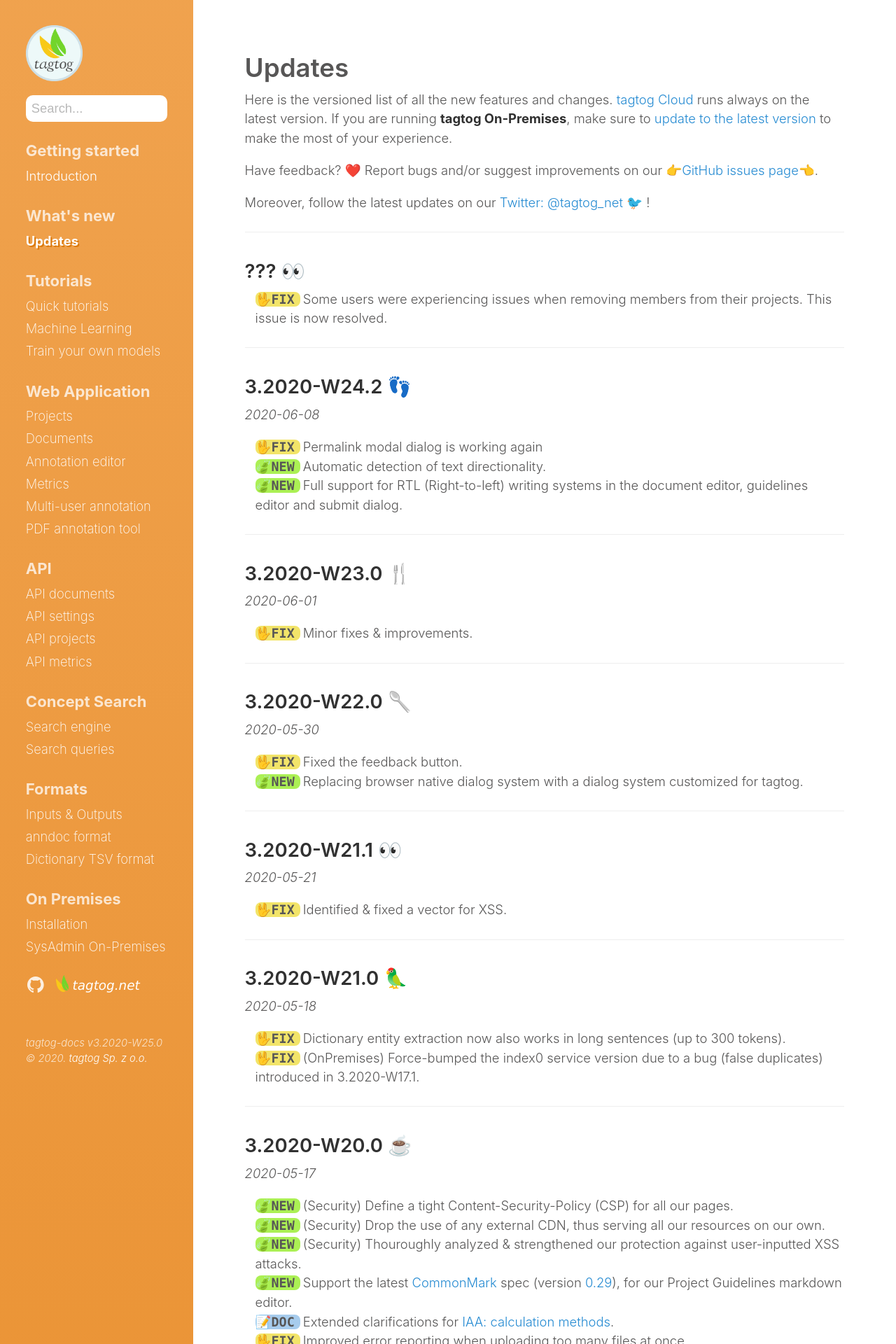
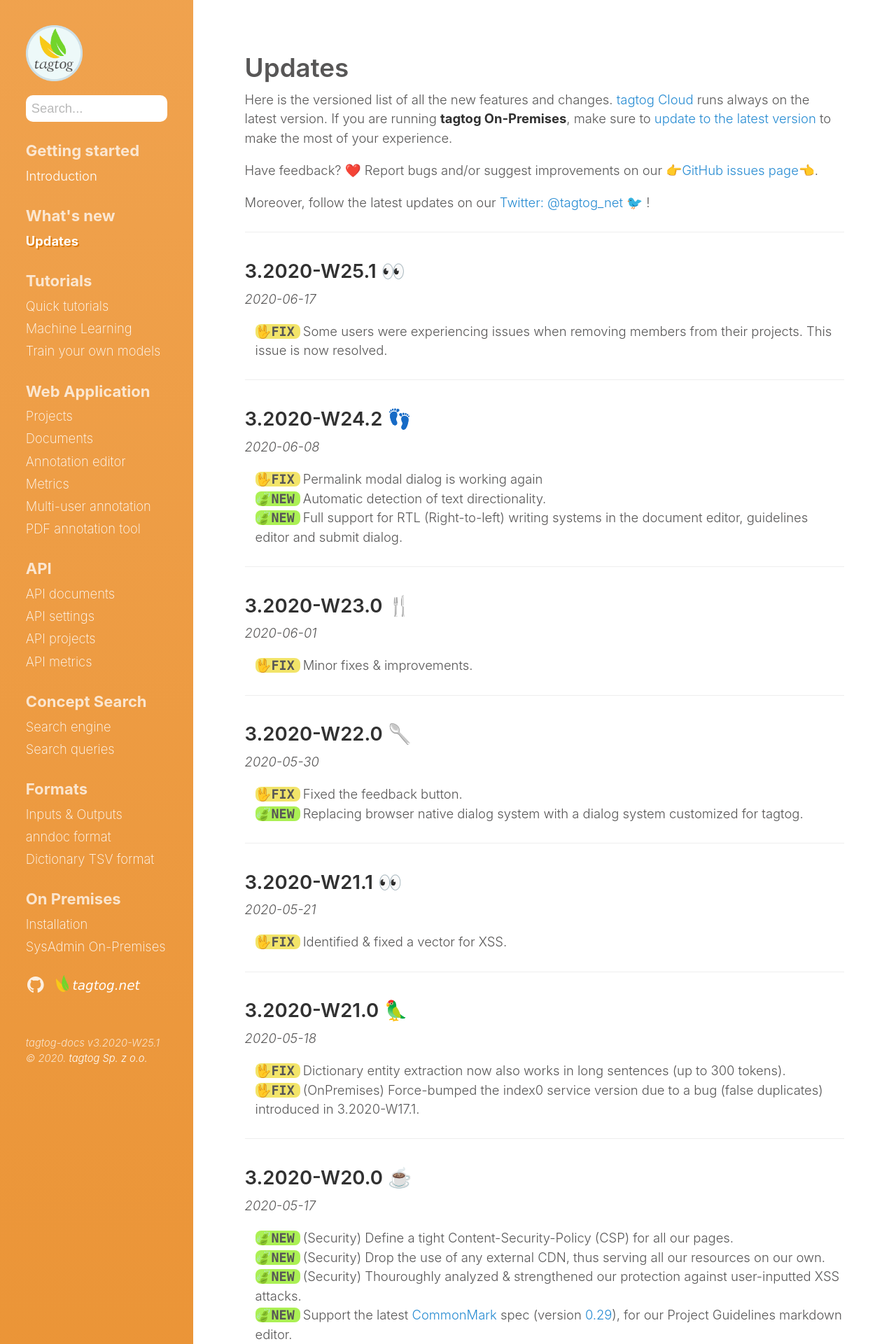
Before and after one commit to tagtogorg/tagtog-doc, a Jekyll site: the page built from updates.md, in a window 1280 px wide. Shown: the top 1920 px of the page at 70% size. Built offline with Jekyll 4.4.1, drawn with Linux system fonts in a browser that asks for light colours; nearby versions of some CDN libraries; emoji names are drawn with the system emoji font.

Commit message:
Bump version: 3.2020-W25.1 👀

```diff
--- a/_config.yml
+++ b/_config.yml
@@ -71,7 +71,7 @@ plugins:
   - jemoji
 
 # Custom vars
-version: 3.2020-W25.0
+version: 3.2020-W25.1
 sidebar_home_link: true
 search_page: false
 # sidebar_blog_link:  '/blog'   # By default, your home page is your blog
--- a/updates.md
+++ b/updates.md
@@ -14,7 +14,8 @@ Moreover, follow the latest updates on our [Twitter: @tagtog_net 🐦](https://t
 
 ---
 
-## ??? 👀
+## 3.2020-W25.1 👀
+_2020-06-17_
 
 <ul class="updates">
   <li class="fix"><span markdown="1">Some users were experiencing issues when removing members from their projects. This issue is now resolved.</span></li>
```
Also changed, not shown: 1 other file.
